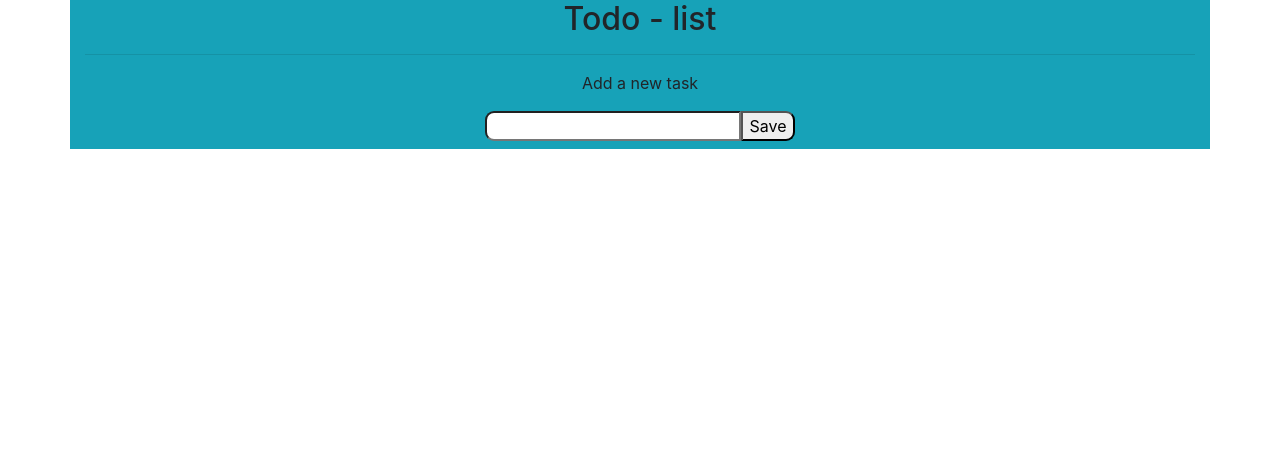
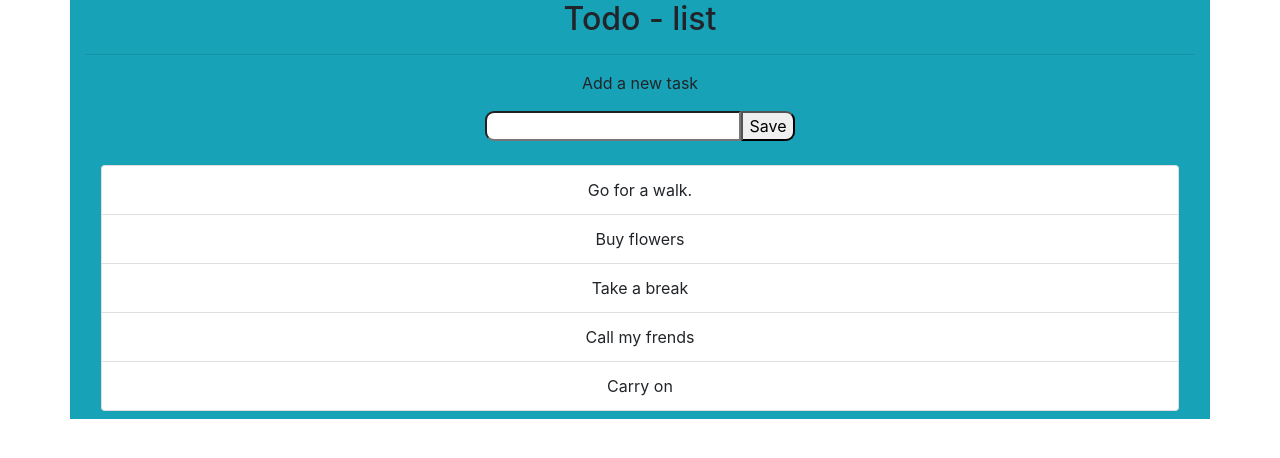
Before and after one commit to kennycallado/angular-todo, an Angular app: page / in a window 1280 px wide. Shown: the top 458 px of the page. Built offline with nearby package versions, Linux system fonts and the light colour scheme.

Commit message:
# Commit - 5 - Agregada lista de tareas _hardcoding_ - Agrega ngFor para mostrar las tareas en _app-root_

```diff
--- a/src/app/app.component.html
+++ b/src/app/app.component.html
@@ -1,5 +1,13 @@
 <div class="container bg-info text-center">
   <h2>Todo - list</h2>
   <hr class="text-secundary"/>
+
   <app-input-button-unit></app-input-button-unit>
+
+  <ul class="list-group pb-2">
+    <li class="list-group-item mx-3"
+      *ngFor="let todoItem of todoList">
+      {{todoItem.title}}
+    </li>
+  </ul>
 </div>
--- a/src/app/app.component.ts
+++ b/src/app/app.component.ts
@@ -9,4 +9,11 @@ import { Component } from '@angular/core';
 })
 export class AppComponent {
   title = 'ts-angular-todo';
+  todoList = [
+    {title: "Go for a walk."},
+    {title: "Buy flowers"},
+    {title: "Take a break"},
+    {title: "Call my frends"},
+    {title: "Carry on"},
+  ];
 }
```
